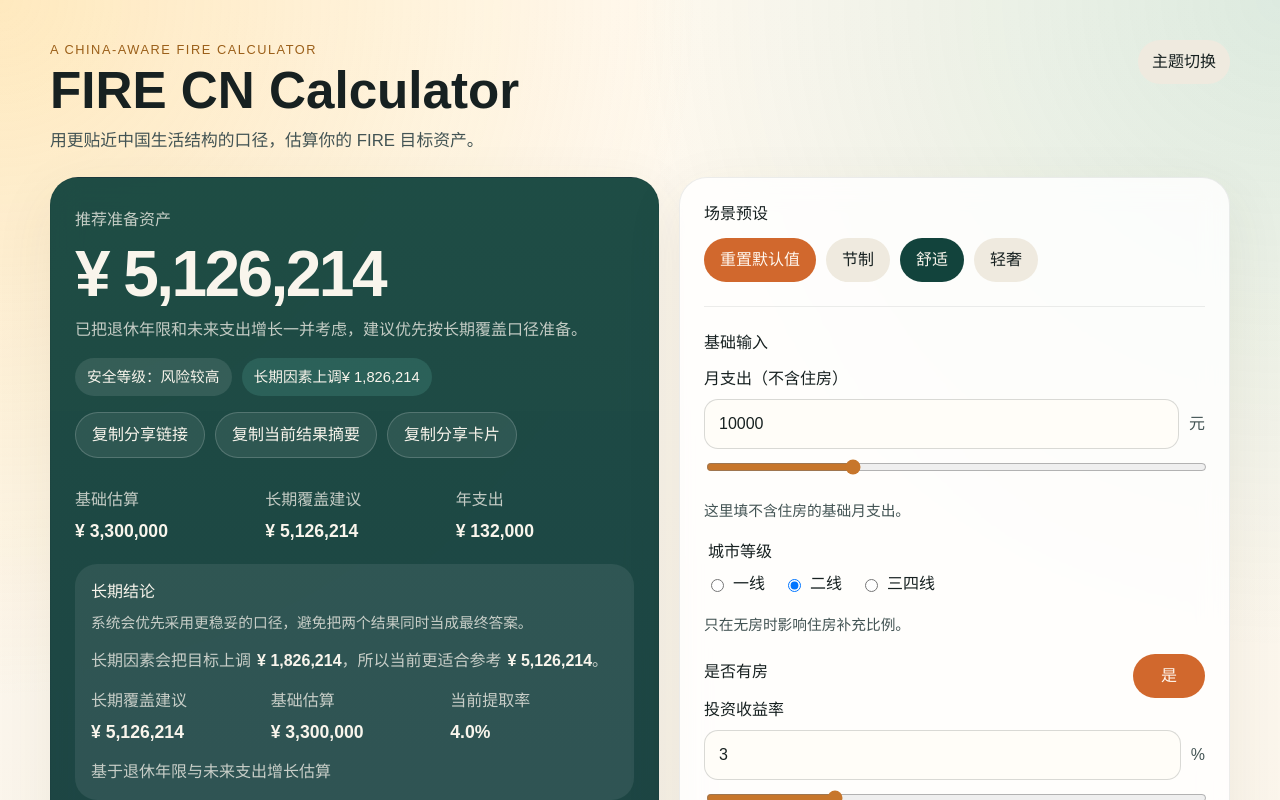
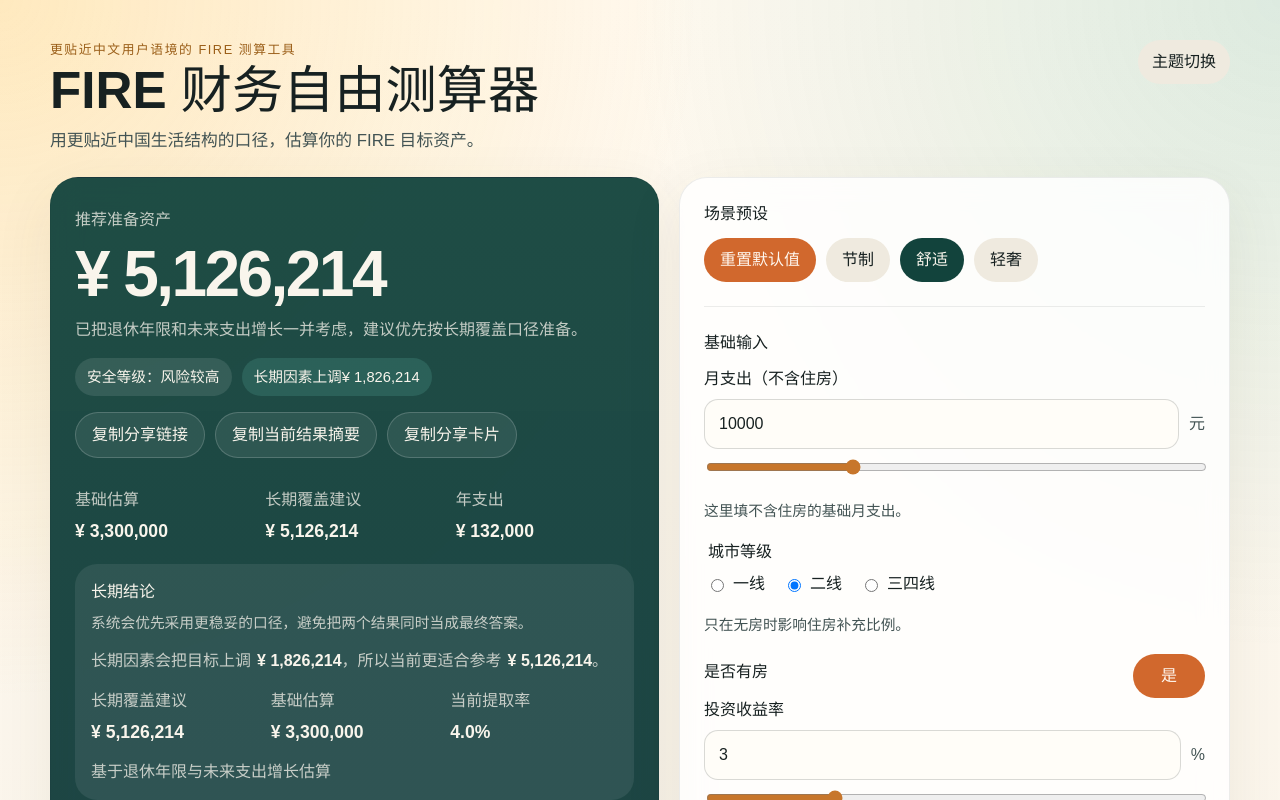
Before and after one commit to cholf5/fire-cn-calculator, a React (Vite) app: page / in a window 1280 px wide. Shown: the top 800 px of the page. Built offline with nearby package versions, Linux system fonts and the light colour scheme.

Commit message:
docs: rename product to chinese title

```diff
--- a/index.html
+++ b/index.html
@@ -3,7 +3,7 @@
   <head>
     <meta charset="UTF-8" />
     <meta name="viewport" content="width=device-width, initial-scale=1.0" />
-    <title>FIRE CN Calculator</title>
+    <title>FIRE 财务自由测算器</title>
   </head>
   <body>
     <div id="root"></div>
--- a/src/components/Header.tsx
+++ b/src/components/Header.tsx
@@ -12,8 +12,8 @@ export function Header({ themeMode, onThemeChange }: HeaderProps) {
     <header className="hero">
       <div className="hero-topbar">
         <div>
-          <p className="eyebrow">A China-aware FIRE calculator</p>
-          <h1>FIRE CN Calculator</h1>
+          <p className="eyebrow">更贴近中文用户语境的 FIRE 测算工具</p>
+          <h1>FIRE 财务自由测算器</h1>
           <p className="hero-copy">
             用更贴近中国生活结构的口径，估算你的 FIRE 目标资产。
           </p>
--- a/src/components/ResultPanel.tsx
+++ b/src/components/ResultPanel.tsx
@@ -85,7 +85,7 @@ export function ResultPanel({ values, result }: ResultPanelProps) {
 
   async function handleCopySummary() {
     const summaryText = [
-      "FIRE 当前结果摘要",
+      "FIRE 财务自由测算结果摘要",
       `推荐准备资产：${formatCurrency(recommendedTarget)}`,
       `基础估算：${formatCurrency(result.fireTarget)}`,
       `长期覆盖建议：${formatCurrency(result.longevityAdjustedTarget)}`,
--- a/src/utils/shareCard.ts
+++ b/src/utils/shareCard.ts
@@ -78,7 +78,7 @@ export async function createShareCardBlob(data: ShareCardData): Promise<Blob> {
 
   context.fillStyle = "#f0ba68";
   context.font = '600 24px "IBM Plex Sans", "Noto Sans SC", sans-serif';
-  context.fillText("FIRE CN Calculator", 76, 94);
+  context.fillText("FIRE 财务自由测算器", 76, 94);
 
   context.fillStyle = "#f9f5ec";
   context.font = '700 72px "IBM Plex Sans", "Noto Sans SC", sans-serif';
```
Also changed, not shown: 3 other files (tests, documents, lock files or other folders).
